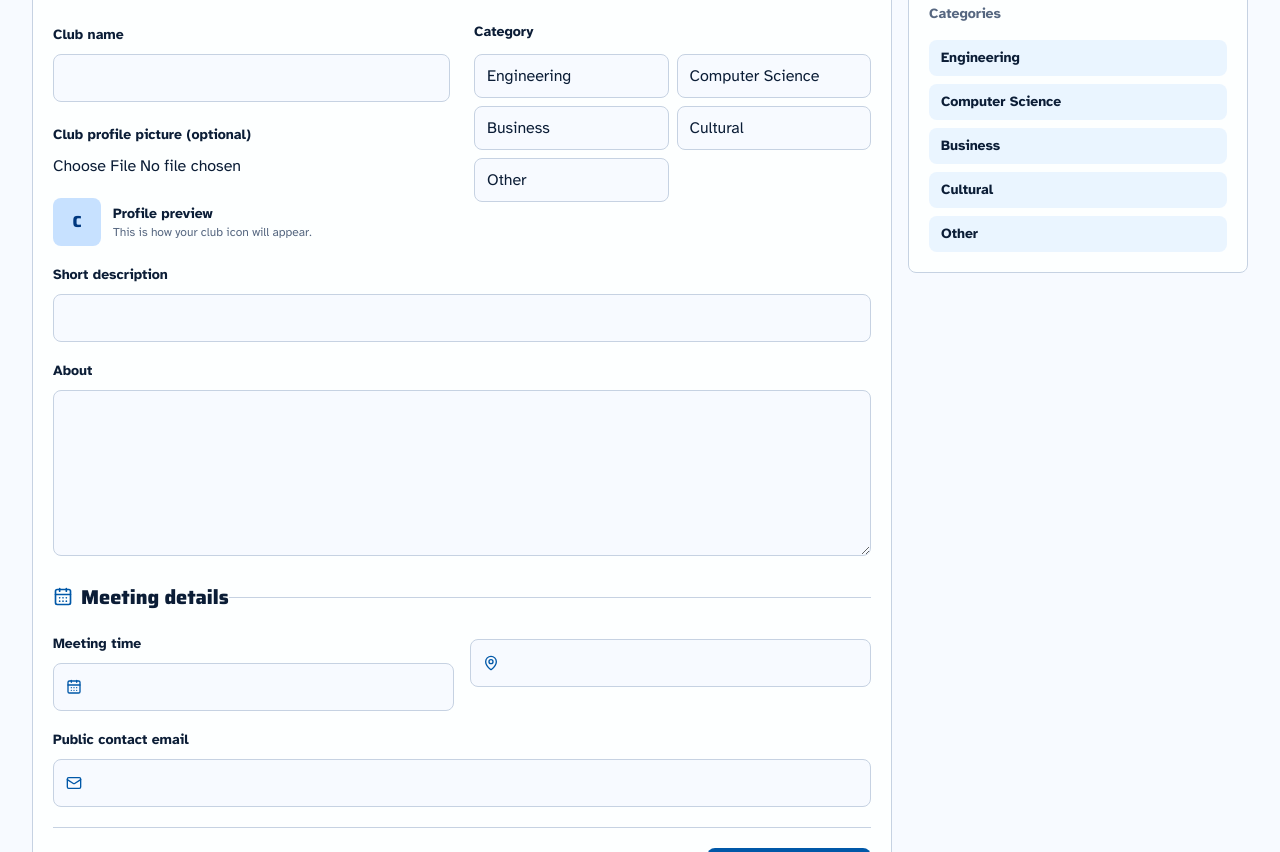
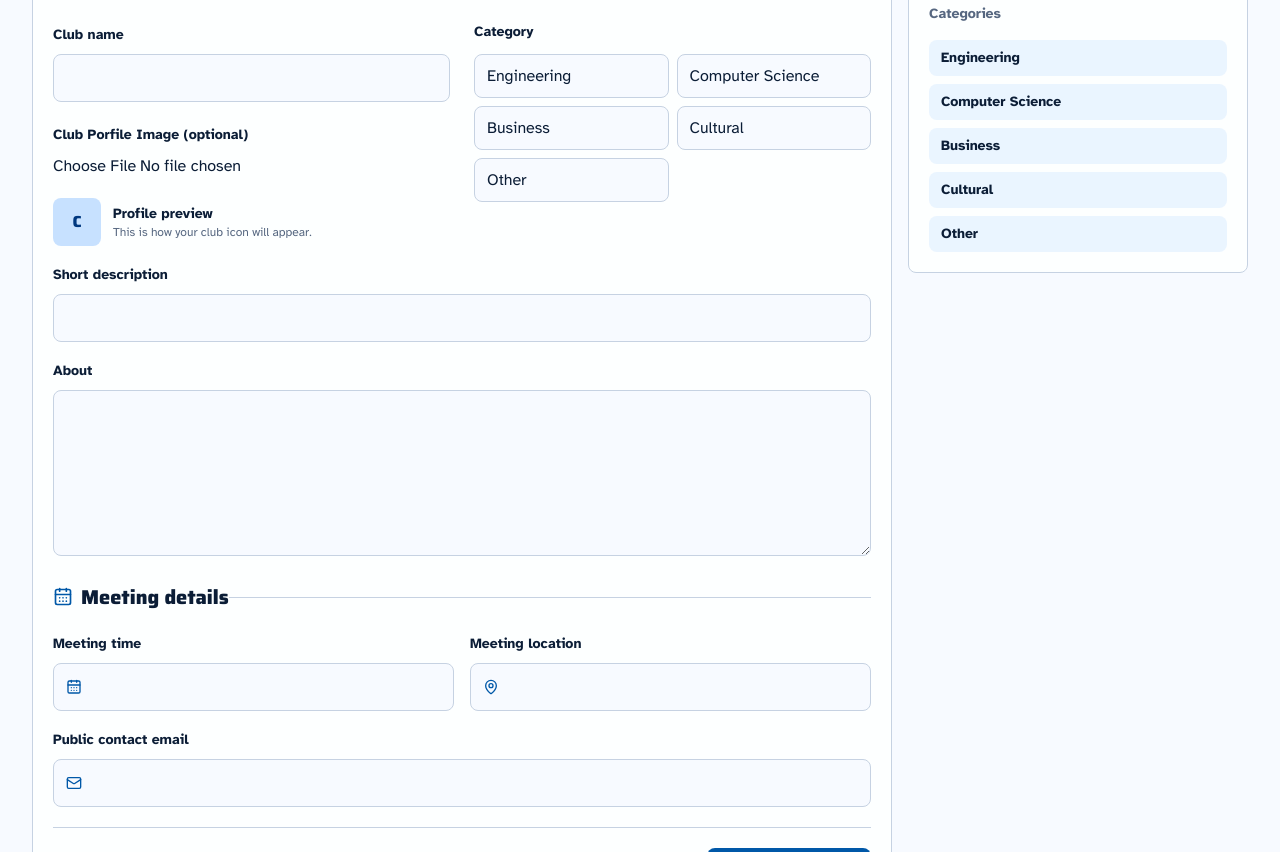
Before and after one commit to Spec700/BruinLink, a Next.js app: page /register in a window 1280 px wide. Shown: the part 560-1412 px from the top of the page. Built offline with nearby package versions, Linux system fonts and the light colour scheme.

Commit message:
added validation check for location

```diff
--- a/src/components/ClubRegistrationForm.tsx
+++ b/src/components/ClubRegistrationForm.tsx
@@ -21,16 +21,14 @@ import {
   registrationFieldLabels,
   validateRegistrationInput,
   type ClubRegistrationInput,
-  type LocationAutocompleteProps,
   type RegistrationErrors,
 } from "@/lib/clubRegistration";
 
-
+type FieldName = keyof ClubRegistrationInput;
 
 type SubmittedRequest = {
   clubName: string;
   category: string;
-  profileImage: File;
 };
 
 export function ClubRegistrationForm() {
@@ -89,7 +87,6 @@ export function ClubRegistrationForm() {
       setSubmittedRequest({
         clubName: submitResult.clubName,
         category: submitResult.category,
-        profileImage: submitResult.profileImage,
       });
       setErrors({});
       setSubmitMessage("");
@@ -221,6 +218,8 @@ export function ClubRegistrationForm() {
 
 
               <ImageUpload
+                name="profileImage"
+                value = {form.profileImage}
                 error={errors.profileImage}
                 onChange={(file) => {
                   setForm((current) => ({
@@ -430,21 +429,27 @@ export function ClubRegistrationForm() {
 }
 
 function ImageUpload({
+  name,
+  value,
   error,
   onChange,
 }: {
+  name: FieldName;
+  value: File | null;
   error?: string;
   onChange: (file: File | null) => void;
 }) {
   return (
     <div>
       <label
+        htmlFor={name}
         className="text-sm font-bold text-[var(--foreground)]"
       >
-        Club profile picture (optional)
+        {registrationFieldLabels.profileImage}
       </label>
 
       <input
+        id={name}
         type="file"
         accept="image/png,image/jpeg,image/webp"
         onChange={(event) => {
@@ -453,10 +458,13 @@ function ImageUpload({
         }}
         className="mt-2 block w-full text-sm"
       />
+
       <FieldError message={error} />
     </div>
   );
 }
+
+export let location = {}
 
 function LocationAutocomplete({
   name,
@@ -464,7 +472,13 @@ function LocationAutocomplete({
   error,
   onChange,
   icon,
-  }: LocationAutocompleteProps) {
+  }: {
+    name: FieldName;
+    value: string;
+    error?: string;
+    icon?: React.ReactNode;
+    onChange: (name: FieldName, value: string) => void;
+  }) {
   const [query, setQuery] = useState(value || "");
   const [results, setResults] = useState([]);
   const [loading, setLoading] = useState(false);
@@ -489,6 +503,7 @@ function LocationAutocomplete({
 
         const data = await res.json();
         setResults(data.features || []);
+
       } catch (err) {
         console.error("Search failed:", err);
       } finally {
@@ -499,8 +514,12 @@ function LocationAutocomplete({
     return () => clearTimeout(timeout);
   }, [query]);
 
-  const handleSelect = (feature) => {
+  const handleSelect = (feature: object) => {
   const props = feature.properties;
+  location =   {name: props.name,
+    city: props.city,
+    state: props.state,
+    country: props.country}
 
   const label = [props.name, props.city, props.state, props.country]
     .filter(Boolean)
@@ -514,6 +533,11 @@ function LocationAutocomplete({
 
   return (
     <div>
+      <label
+        htmlFor={name}
+        className="text-sm font-bold text-[var(--foreground)]">
+        {registrationFieldLabels.meetingLocation}
+      </label>
       <div style={{ position: "relative" }} className={`mt-2 flex h-12 items-center gap-3 rounded-lg border bg-[var(--background)] px-3 transition focus-within:border-[var(--ucla-blue)] ${
           error ? "border-[var(--danger)]" : "border-[var(--line)]"
         }`}>
--- a/src/lib/clubRegistration.ts
+++ b/src/lib/clubRegistration.ts
@@ -1,4 +1,5 @@
 import { categories, type ClubCategory, type ClubStatus } from "@/lib/clubs";
+import { location } from "@/components/ClubRegistrationForm";
 
 export type ClubRegistrationStatus = "pending" | "approved" | "rejected";
 
@@ -63,13 +64,8 @@ export type ValidatedClubRegistrationInput = Omit<
   slug: string;
 };
 export type FieldName = keyof ClubRegistrationInput;
-type LocationAutocompleteProps = {
-  name: FieldName;
-  value: string;
-  error?: string;
-  icon?: React.ReactNode;
-  onChange: (name: FieldName, value: string) => void;
-};
+
+
 
 
 export type RegistrationValidationResult =
@@ -101,6 +97,7 @@ export const initialRegistrationInput: ClubRegistrationInput = {
   publicContactEmail: "",
 };
 
+
 export const registrationFieldLabels: Record<
   keyof ClubRegistrationInput,
   string
@@ -108,7 +105,7 @@ export const registrationFieldLabels: Record<
   requesterName: "Responsible contact name",
   requesterEmail: "Responsible contact email",
   clubName: "Club name",
-  profileImage: "Upload Porfile Image (optional)",
+  profileImage: "Club Porfile Image (optional)",
   category: "Category",
   shortDescription: "Short description",
   about: "About",
@@ -120,6 +117,22 @@ export const registrationFieldLabels: Record<
 export function isClubCategory(value: string): value is ClubCategory {
   return categories.some((category) => category === value);
 }
+
+export function isValidLocation(location: object){
+    if(!location || typeof location != "object"){
+      return false;
+    }
+    const requiredFields = ["name", "city", "state", "country"];
+    for(const field of requiredFields){
+      if (!(field in location)){
+        return false;
+      }
+    }
+    return true;
+
+}
+
+
 
 export function slugifyClubName(name: string) {
   return name
@@ -147,6 +160,7 @@ export function normalizeRegistrationInput(
     meetingTime: input.meetingTime.trim(),
     meetingLocation: input.meetingLocation.trim(),
     publicContactEmail: input.publicContactEmail.trim(),
+    profileImage: input.profileImage,
   };
 }
 
@@ -170,6 +184,10 @@ export function validateRegistrationInput(
       errors[field] = `${registrationFieldLabels[field]} is required.`;
     }
   }
+  if(!isValidLocation(location)){
+    errors.meetingLocation = "Valid location is required.";
+  }
+
 
   if (!data.category || !isClubCategory(data.category)) {
     errors.category = "Choose one of the approved BruinLink categories.";
@@ -188,6 +206,8 @@ export function validateRegistrationInput(
   if (data.clubName && !slug) {
     errors.clubName = "Club name must include letters or numbers.";
   }
+
+
 
   if (Object.keys(errors).length > 0 || !isClubCategory(data.category)) {
     return {
```
Lines whose indentation alone changed are shown as unchanged.
